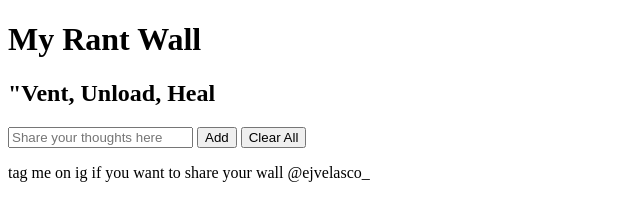
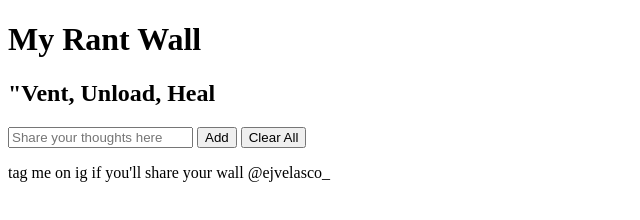
Before and after one commit to eddieljohn07/my-rant-wall, a plain HTML site: page index.html in a window 1280 px wide. Shown: the full height of the page, 0-640 px from the left. Drawn offline with Linux system fonts and the light colour scheme.

Commit message:
update p

```diff
--- a/index.html
+++ b/index.html
@@ -14,7 +14,7 @@
 		<button id="addButton">Add</button>
 		<button id="clearButton">Clear All</button>
 		<div id="textContainer"></div>
-        <p>tag me on ig if you want to share your wall @ejvelasco_</p>
+        <p>tag me on ig if you'll share your wall @ejvelasco_</p>
 	</div>
 
 
```
